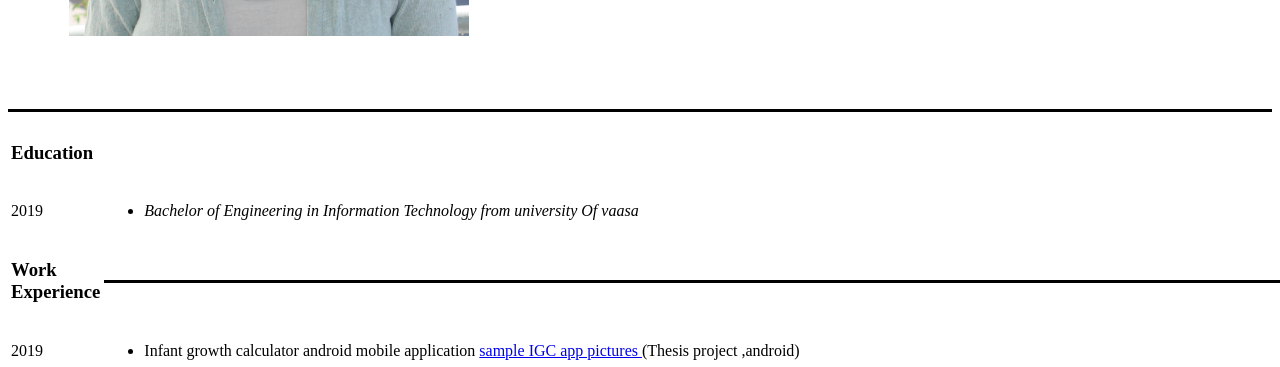
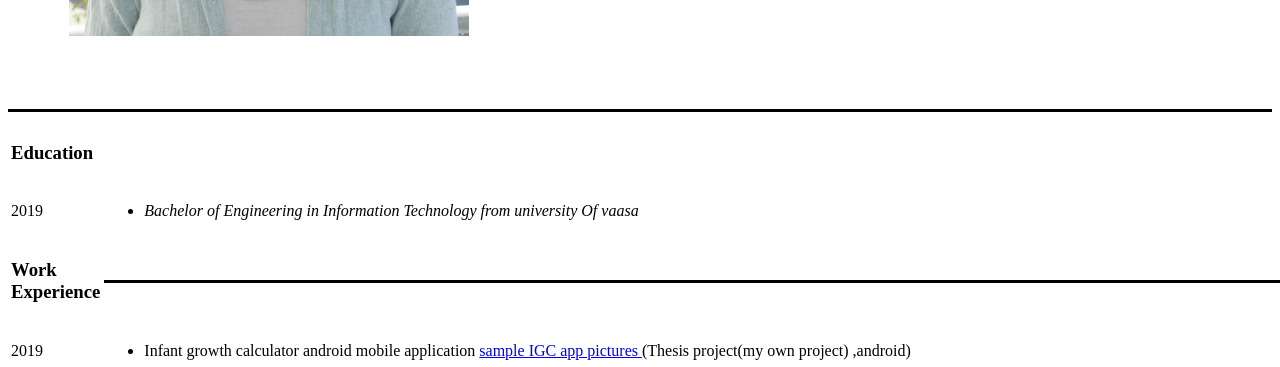
Before and after one commit to Yemte/cv, a plain HTML site: page index.html in a window 1280 px wide. Shown: the part 433-800 px from the top of the page. Drawn offline with Linux system fonts and the light colour scheme.

Commit message:
Update index.html

```diff
--- a/index.html
+++ b/index.html
@@ -92,7 +92,7 @@
         <ul>
           <li> Infant growth calculator android mobile application
             <a href="IGCapp.html">
-              sample IGC app pictures </a> (Thesis project ,android) </li>
+              sample IGC app pictures </a> (Thesis project(my own project) ,android) </li>
       </td>
       </ul>
     </tr>
```
